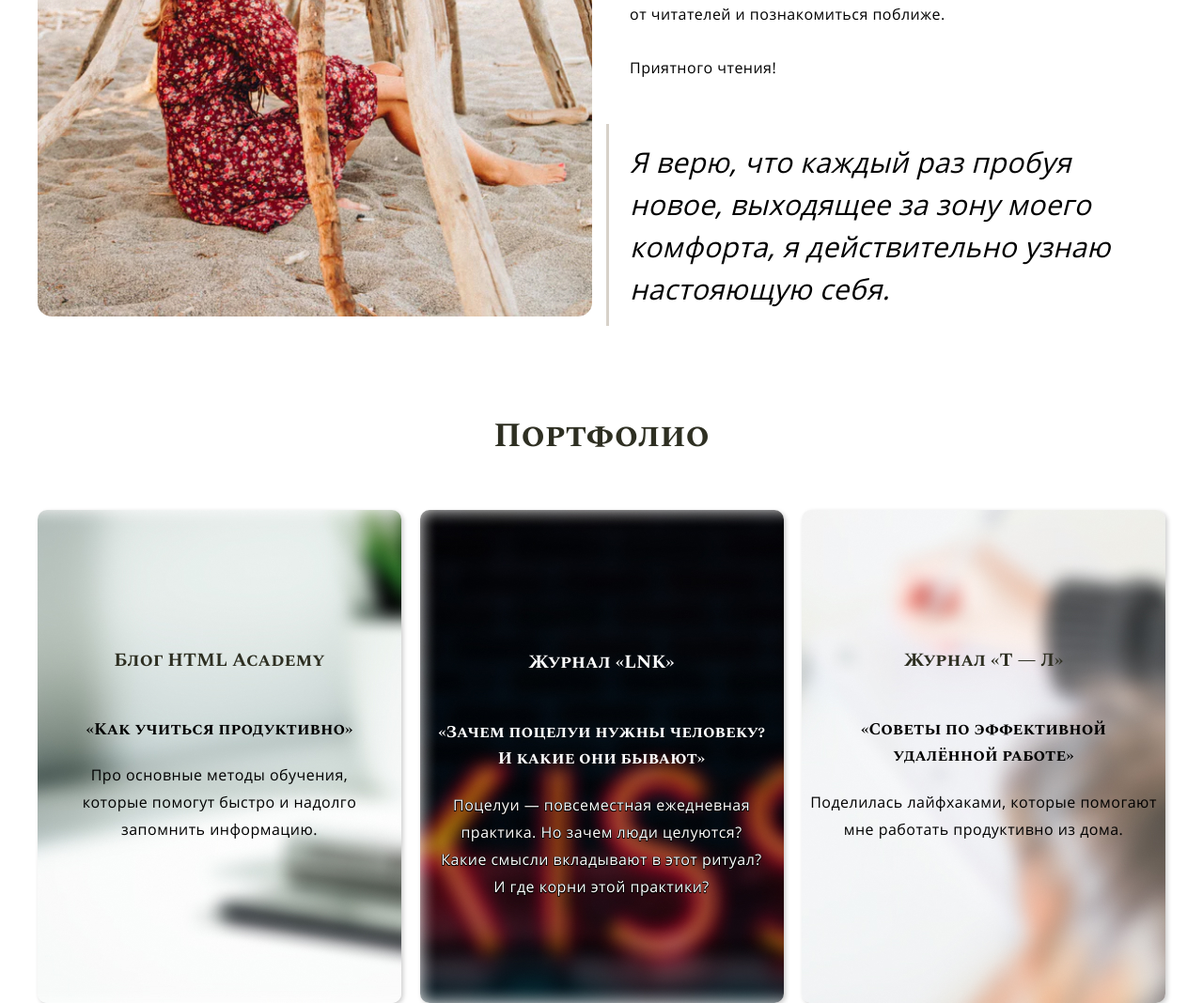
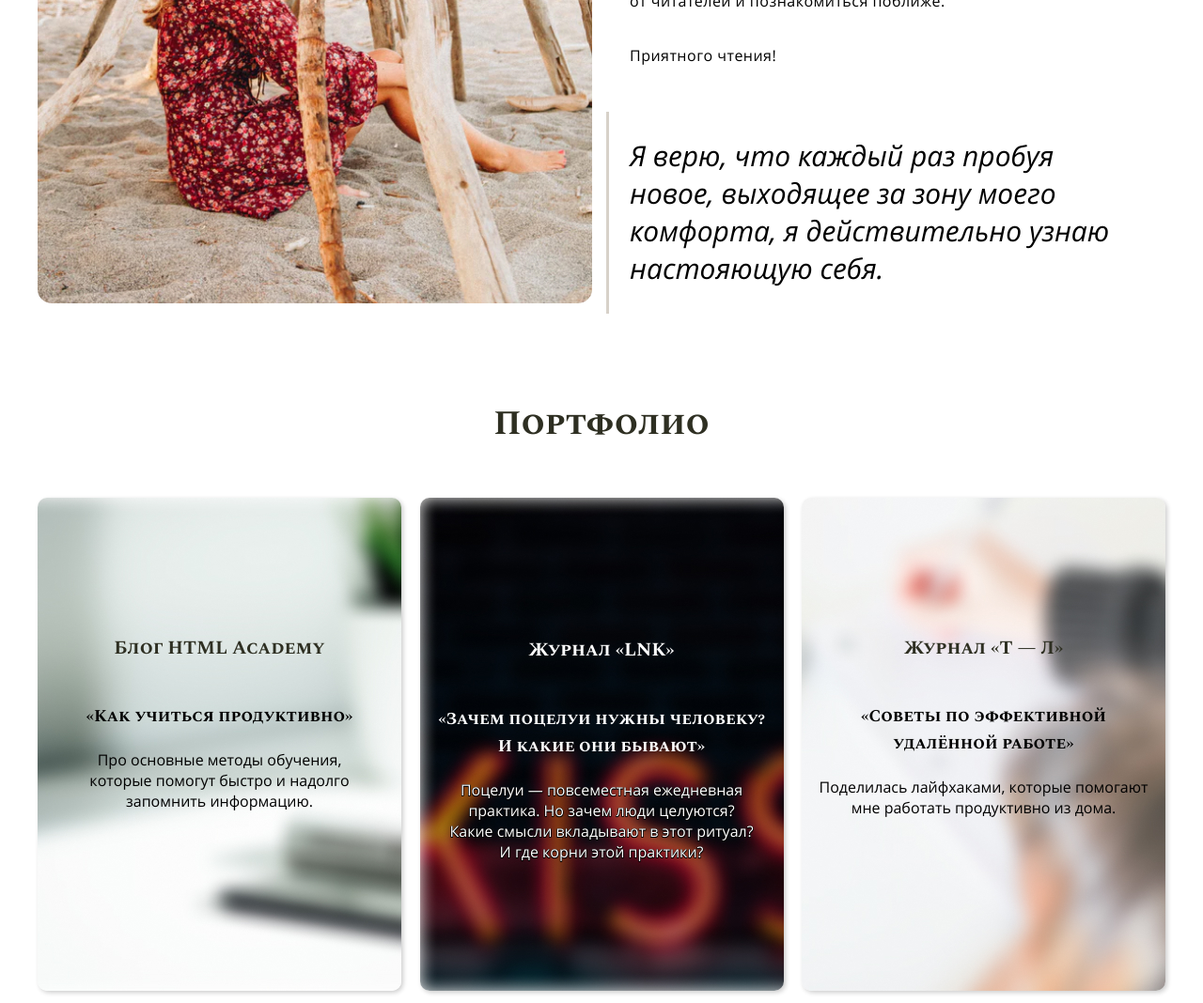
Before and after one commit to Scanavik/Blog_training-site, a plain HTML site: page index.html in a window 1280 px wide. Shown: the part 2533-3601 px from the top of the page at 94% size. Drawn offline with Linux system fonts and the light colour scheme.

Commit message:
Add files via upload

```diff
--- a/css/style.css
+++ b/css/style.css
@@ -6,6 +6,11 @@
 @font-face {
   font-family: 'Open Sans';
   src: url(../fonts/OpenSans-Regular.ttf);
+}
+
+@font-face {
+  font-family: 'Open Sans Italic';
+  src: url(../fonts/OpenSans-Italic.ttf);
 }
 
 *{
@@ -20,8 +25,6 @@
 p {
   font-family: 'Open Sans', sans-serif;
   font-size: 16px;
-  line-height: 1.8em;
-  letter-spacing: 0.03em;
 }
 
 /*HEADER*/
@@ -336,15 +339,16 @@ h2{
 }
 
 .ann-quote p {
+  font-family: 'Open Sans Italic';
   font-size: 30px;
   font-style: italic;
-  line-height: 1.5em;
+  line-height: 40px;
   padding-left: 22px;
+  max-width: 550px;
   height: 215px;
   display: table-cell;
   vertical-align: middle;
   border-left: 3px solid #d7d1c9;
-  letter-spacing: 0.01em;
 }
 
 
```
Also changed, not shown: fonts/OpenSans-Italic.ttf (added).
